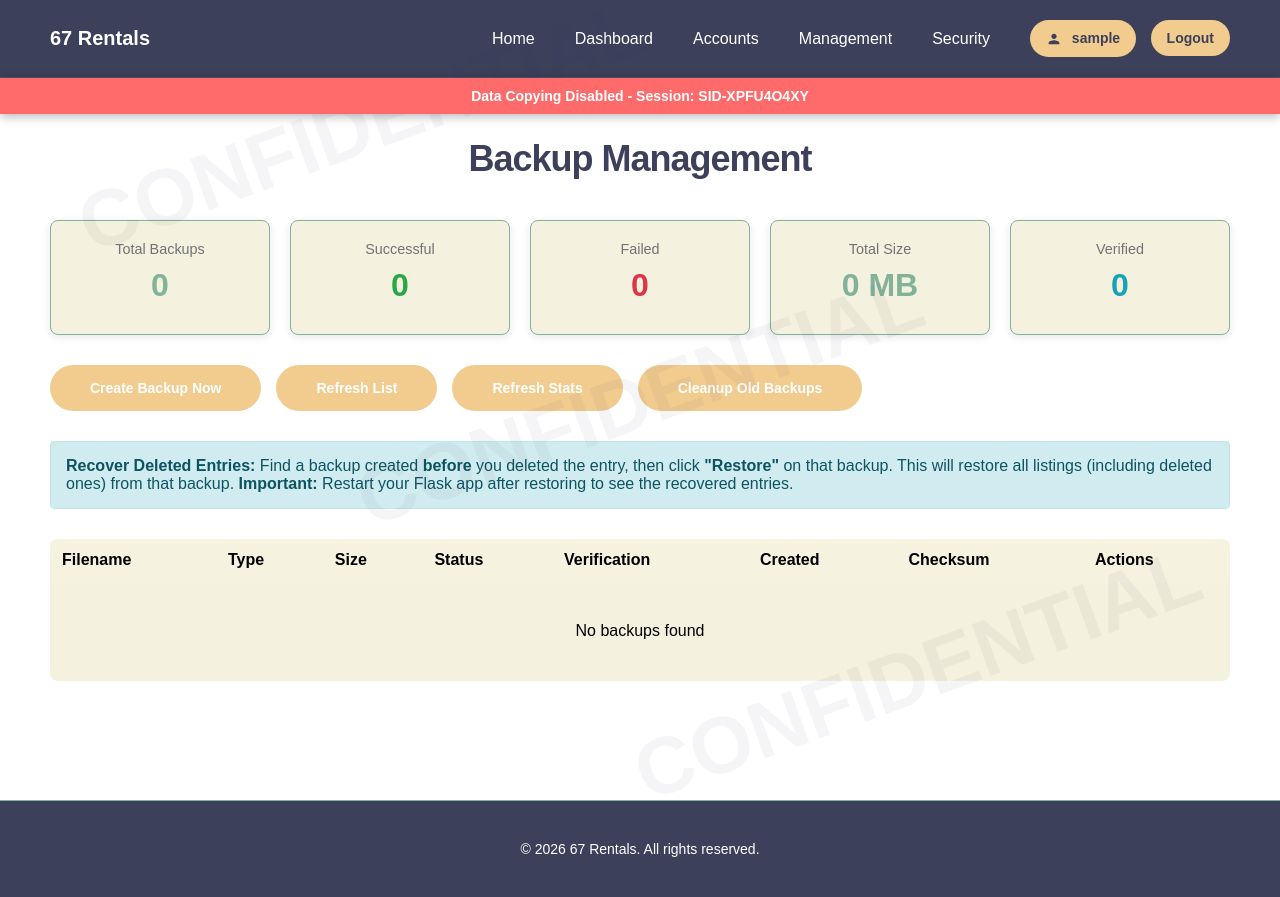
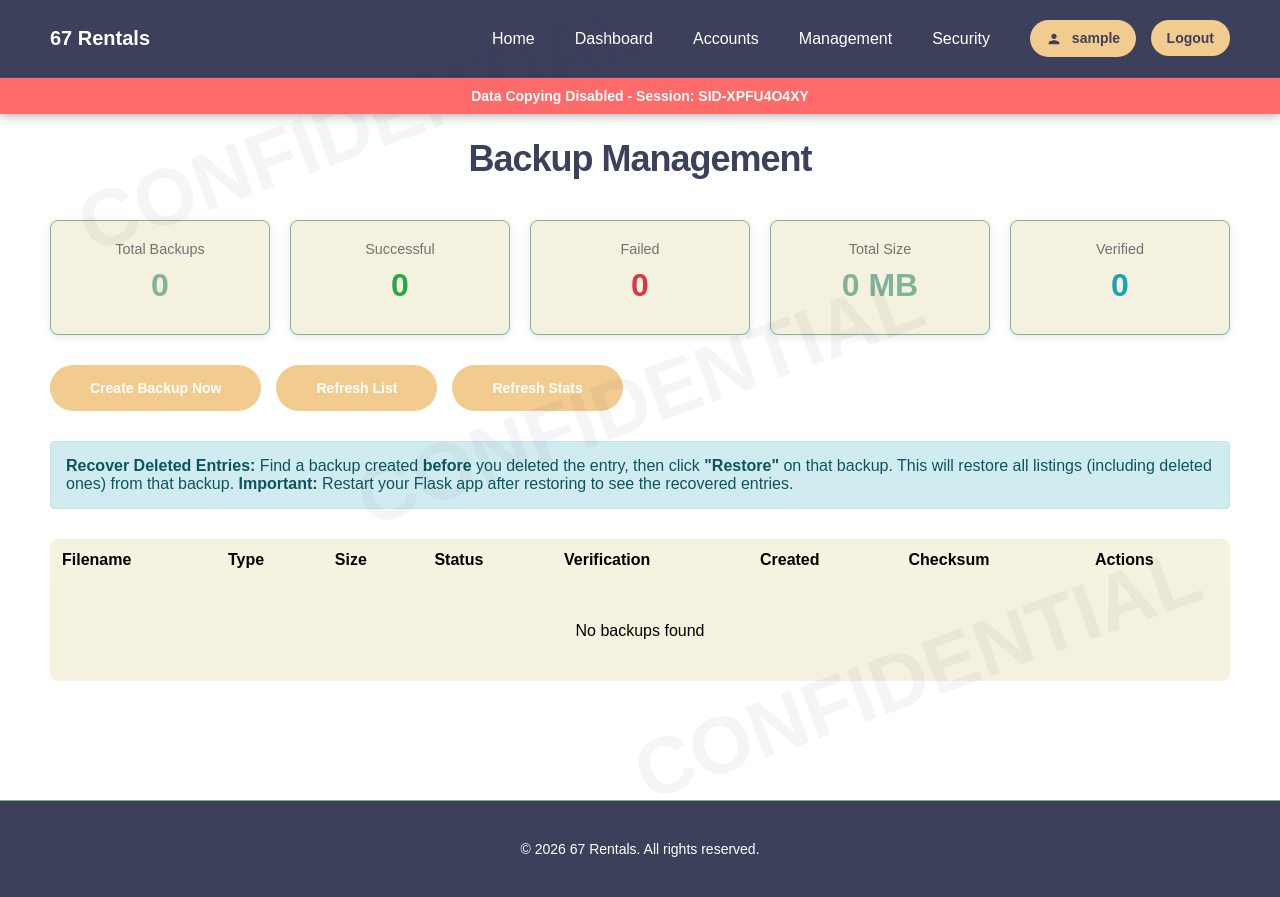
Before and after one commit to hrjwp/67-rentals, a Flask app: page /admin/backup-management in a window 1280 px wide. Run offline with Flask 3, Linux system fonts and the light colour scheme; the visitor is signed in with stand-in values (Sample User, id 1); data that the repository does not hold is empty.

Commit message:
removed redundant button

```diff
--- a/templates/backup_management.html
+++ b/templates/backup_management.html
@@ -392,7 +392,6 @@
                 <button class="cta-button" onclick="createBackup()">Create Backup Now</button>
                 <button class="cta-button secondary" onclick="loadBackups()">Refresh List</button>
                 <button class="cta-button secondary" onclick="loadStats()">Refresh Stats</button>
-                <button class="cta-button secondary" onclick="cleanupOldBackups()">Cleanup Old Backups</button>
             </div>
 
             <!-- Recovery Info -->
```
